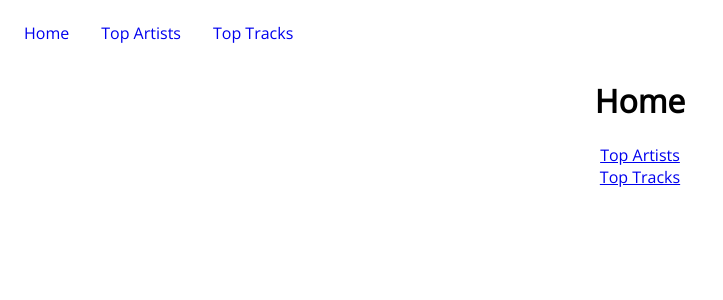
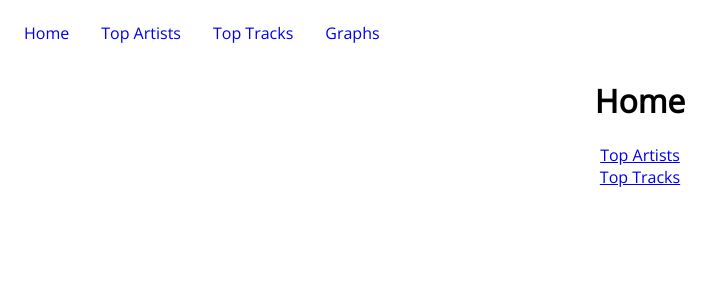
Before and after one commit to moahmed0987/tune-tracklist, a Flask app: page / in a window 1280 px wide. Shown: the top 300 px of the page, without its empty margins (0-723 px from the left). Run offline with Flask 3, Linux system fonts and the light colour scheme.

Commit message:
fix missing lines in base.html

```diff
--- a/spotify_site/templates/base.html
+++ b/spotify_site/templates/base.html
@@ -3,7 +3,8 @@
 
 <head>
     <meta charset="UTF-8">
-    <title>{{ title }}</title> <meta name="viewport" content="width=device-width, initial-scale=1.0">
+    <title>{{ title }}</title>
+    <meta name="viewport" content="width=device-width, initial-scale=1.0">
     <link rel="stylesheet" href="{{ url_for('static', filename='style.css') }}">
     <script src="{{ url_for('static', filename='script.js') }}" defer></script>
 </head>
@@ -21,9 +22,12 @@
             <li class="base-nav-item">
                 <a href="{{ url_for('top_tracks_default') }}" class="btn nav-item-link">Top Tracks</a>
             </li>
+            <li class="base-nav-item">
+                <a href="{{ url_for('graphs') }}" class="btn nav-item-link">Graphs</a>
+            </li>
         </ul>
         <li class="hamburger-icon">
-            <a href="javascript:void(0);" class="icon" onclick="myFunction()">
+            <a href="javascript:void(0);" class="icon btn nav-item-link" onclick="nav_bar_responsive()">
                 <i class="fa fa-bars"></i>
             </a>
         </li>
@@ -36,4 +40,5 @@
     </div>
 
 </body>
+
 </html>
```
